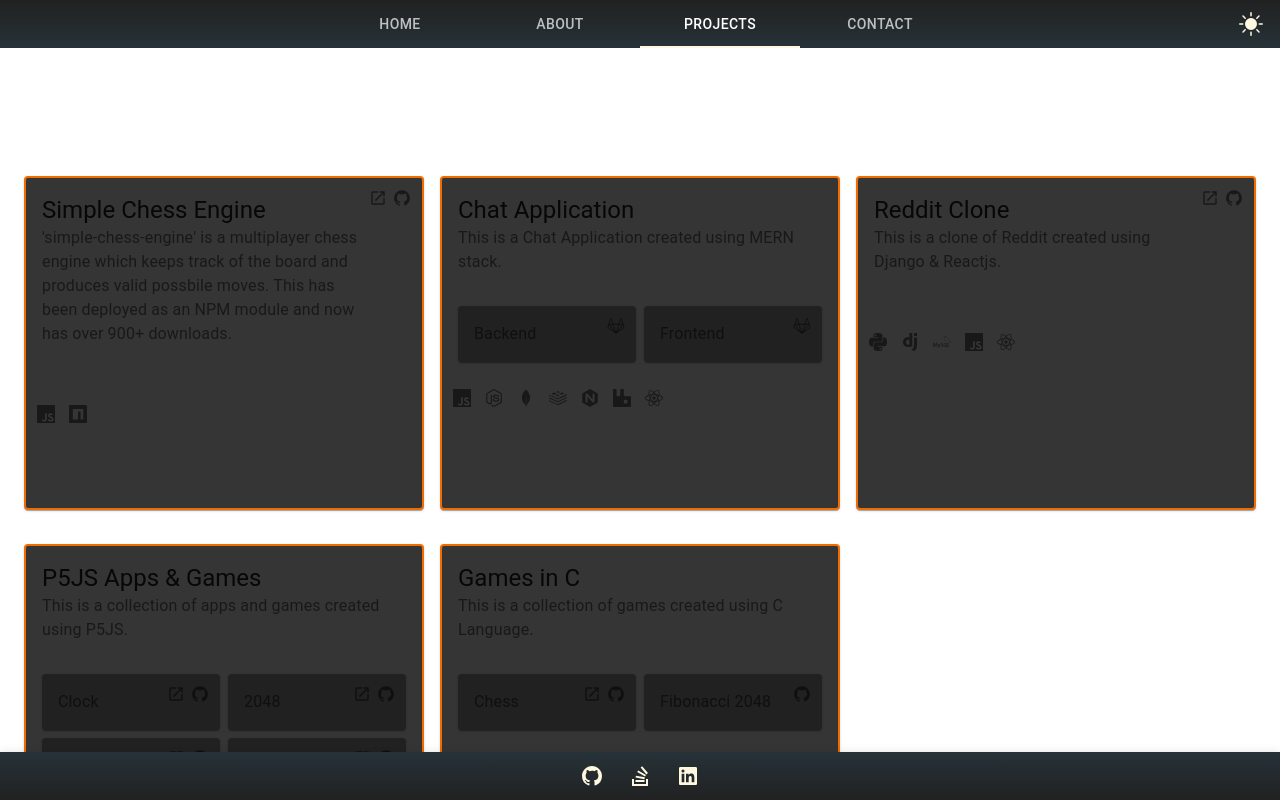
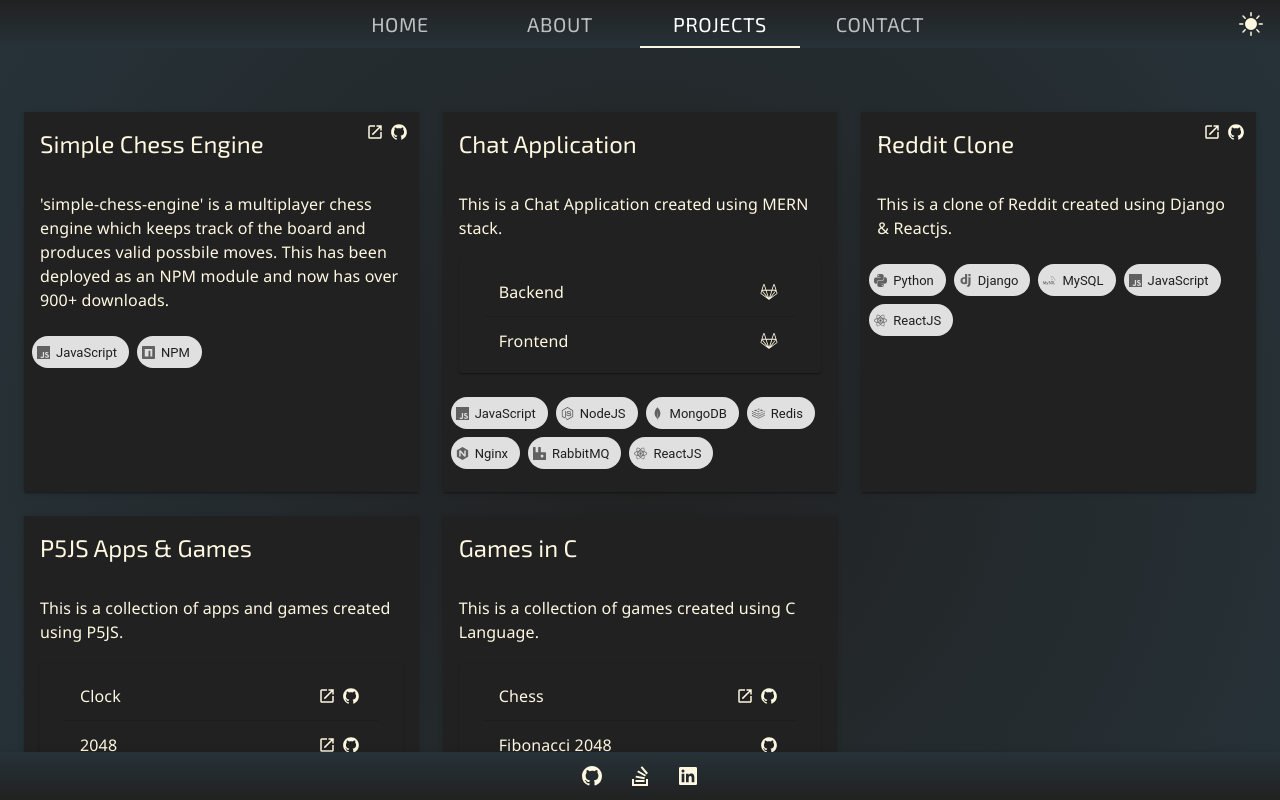
Before and after one commit to SreekarMouli98/SreekarMouli98.github.io, a React (Create React App) app: page / in a window 1280 px wide. Both pictures are taken after a click on the tab "PROJECTS". Built offline with nearby package versions, Linux system fonts and the light colour scheme.

Commit message:
Modified Projects components with theme. Also added fonts to components.

```diff
--- a/public/index.html
+++ b/public/index.html
@@ -12,7 +12,7 @@
     <link rel="apple-touch-icon" href="%PUBLIC_URL%/icon_square.svg" />
     <link rel="preconnect" href="https://fonts.googleapis.com">
     <link rel="preconnect" href="https://fonts.gstatic.com" crossorigin>
-    <link href="https://fonts.googleapis.com/css2?family=Exo+2:wght@400;900&display=swap" rel="stylesheet">
+    <link href="https://fonts.googleapis.com/css2?family=Exo+2:wght@400;900&family=Noto+Sans&display=swap" rel="stylesheet">
     <!--
       manifest.json provides metadata used when your web app is installed on a
       user's mobile device or desktop. See https://developers.google.com/web/fundamentals/web-app-manifest/
--- a/src/Portfolio/Components/Nav/index.js
+++ b/src/Portfolio/Components/Nav/index.js
@@ -22,51 +22,46 @@ import {
 import Context from '../../Context';
 import CustomBackdrop from '../CustomBackdrop';
 
-
 function Home() {
   const context = useContext(Context);
 
-  const useStyles = makeStyles(theme => ({
+  const useStyles = makeStyles((theme) => ({
     navbar: {
       background: theme.palette.background.topDownGradient,
     },
     menuIcon: {
       position: 'fixed',
-      top     : '10px',
-      left    : '10px',
+      top: '10px',
+      left: '10px',
+      zIndex: 1200,
     },
     '@keyframes loadMenu': {
       '0%': {
-        transform: 'scale(0.6)'
+        transform: 'scale(0.6)',
       },
       '25%': {
-        transform: 'scale(0.7)'
+        transform: 'scale(0.7)',
       },
       '50%': {
-        transform: 'scale(0.8)'
+        transform: 'scale(0.8)',
       },
       '75%': {
-        transform: 'scale(0.9)'
+        transform: 'scale(0.9)',
       },
       '100%': {
-        transform: 'scale(1)'
+        transform: 'scale(1)',
       },
     },
     menuItem: {
       animation: '$loadMenu 100ms',
-      color    : 'white',
+      color: 'white',
     },
   }));
 
   const classes = useStyles();
   const [menuOpen, setMenuOpen] = useState(false);
 
-  const menuItems = [
-    'HOME',
-    'ABOUT',
-    'PROJECTS',
-    'CONTACT',
-  ];
+  const menuItems = ['HOME', 'ABOUT', 'PROJECTS', 'CONTACT'];
 
   const handleTabChange = (event, newValue) => {
     context.changeView(menuItems[newValue]);
@@ -77,9 +72,9 @@ function Home() {
   };
 
   const handleThemeChange = () => {
-    let allThemes         = ['light', 'dark'];
+    let allThemes = ['light', 'dark'];
     let currentThemeIndex = allThemes.indexOf(context.uiTheme);
-    let nextThemeIndex    = (currentThemeIndex + 1) % allThemes.length;
+    let nextThemeIndex = (currentThemeIndex + 1) % allThemes.length;
     context.changeUITheme(allThemes[nextThemeIndex]);
   };
 
@@ -100,24 +95,24 @@ function Home() {
 
   if (!context.mobileView) {
     return (
-      <AppBar
-        position='sticky'
-        elevation={0}
-        className={classes.navbar}
-      >
+      <AppBar position="sticky" elevation={0} className={classes.navbar}>
         <Tabs
           centered
           value={menuItems.indexOf(context.view)}
           onChange={handleTabChange}
-          indicatorColor='secondary'
+          indicatorColor="secondary"
         >
           {menuItems.map((menuItem) => (
             <Tab
               key={menuItem}
               label={menuItem}
+              style={{
+                fontFamily: '"Exo 2"',
+                fontSize: '20px',
+              }}
             />
           ))}
-          <Tooltip title='Switch theme'>
+          <Tooltip title="Switch theme">
             <IconButton
               onClick={handleThemeChange}
               style={{
@@ -125,7 +120,7 @@ function Home() {
                 right: 0,
                 marginRight: 5,
               }}
-              color='secondary'
+              color="secondary"
             >
               {context.uiTheme === 'light' && <LightThemeIcon />}
               {context.uiTheme === 'dark' && <DarkThemeIcon />}
@@ -141,7 +136,7 @@ function Home() {
           <IconButton
             className={classes.menuIcon}
             onClick={handleMenuClick}
-            color='secondary'
+            color="secondary"
           >
             <MenuIcon />
           </IconButton>
@@ -158,7 +153,7 @@ function Home() {
               className={classes.menuIcon}
               onClick={handleMenuClick}
               style={{
-                color: 'white'
+                color: 'white',
               }}
             >
               <CloseIcon />
@@ -166,27 +161,30 @@ function Home() {
             <Grid
               container
               spacing={0}
-              direction='column'
-              justify='center'
-              alignItem='center'
+              direction="column"
+              justify="center"
+              alignItem="center"
               style={{
                 height: '100vh',
               }}
             >
               <Grid item>
-                <List component='nav'>
+                <List component="nav">
                   {menuItems.map((menuItem, index) => (
                     <ListItem
                       key={menuItem}
                       button
-                      alignItems='center'
+                      alignItems="center"
                       onClick={() => handleMenuItemClick(index)}
                     >
                       <ListItemText
                         primaryTypographyProps={{
                           align: 'center',
                           variant: 'h5',
-                          gutterBottom: true
+                          gutterBottom: true,
+                          style: {
+                            fontFamily: '"Exo 2"',
+                          },
                         }}
                         className={classes.menuItem}
                       >
@@ -195,23 +193,23 @@ function Home() {
                     </ListItem>
                   ))}
                   <ListItem
-                    key='toggle-theme'
+                    key="toggle-theme"
                     button
-                    alignItems='center'
+                    alignItems="center"
                     onClick={() => handleMenuItemClick('theme')}
                   >
                     <ListItemText
+                      primary={'THEME - ' + context.uiTheme.toUpperCase()}
                       primaryTypographyProps={{
                         align: 'center',
                         variant: 'h5',
                         gutterBottom: true,
+                        style: {
+                          fontFamily: '"Exo 2"',
+                        },
                       }}
                       className={classes.menuItem}
-                    >
-                      THEME:{' '}
-                      {context.uiTheme[0].toUpperCase() +
-                        context.uiTheme.substr(1).toLowerCase()}
-                    </ListItemText>
+                    ></ListItemText>
                   </ListItem>
                 </List>
               </Grid>
--- a/src/Portfolio/Components/Projects/Project.js
+++ b/src/Portfolio/Components/Projects/Project.js
@@ -1,6 +1,23 @@
-import React from 'react';
-import { Card, CardActions, CardContent, CardHeader, Grid, IconButton, Tooltip } from '@material-ui/core';
-import { makeStyles } from '@material-ui/core/styles'
+import React, { useContext } from 'react';
+import {
+  Card,
+  CardActions,
+  CardContent,
+  CardHeader,
+  Chip,
+  Container,
+  Divider,
+  Grid,
+  IconButton,
+  List,
+  ListItem,
+  ListItemSecondaryAction,
+  ListItemText,
+  Paper,
+  Tooltip,
+  Typography,
+} from '@material-ui/core';
+import { makeStyles } from '@material-ui/core/styles';
 import { AiFillGithub as GithubIcon } from 'react-icons/ai';
 import { MdOpenInNew as OpenIcon } from 'react-icons/md';
 import {
@@ -13,161 +30,181 @@ import {
   SiRedis as RedisIcon,
   SiRabbitmq as RabbitMQIcon,
   SiNginx as NginxIcon,
-  SiMysql as MySQLIcon
+  SiMysql as MySQLIcon,
 } from 'react-icons/si';
 import { RiFileUnknowFill as UnknwownIcon } from 'react-icons/ri';
 import { IoLogoGitlab as GitlabIcon } from 'react-icons/io5';
 import { FaNodeJs as NodeJSIcon } from 'react-icons/fa';
 
+import Context from '../../Context';
+
+const useStyles = makeStyles((theme) => ({
+  project: (props) => ({
+    borderRadius: 0,
+    background: theme.palette.primary.dark,
+    color: theme.palette.secondary.main,
+    ...(!props.mobileView && { height: '380px' }),
+  }),
+  subProjectsList: {
+    color: theme.palette.secondary.main,
+  },
+  icon: {
+    '&:hover': {
+      transform: 'scale(1.05)',
+    },
+  },
+}));
+
 function Project(props) {
   const { project } = props;
+  const context = useContext(Context);
+  const styleProps = {
+    mobileView: context.mobileView,
+  };
+  const classes = useStyles(styleProps);
 
-  const useStyles = makeStyles({
-    project: {
-      height: '330px',
-      transition: '250ms',
-      border: '2px solid #ef6c00',
-      backgroundColor: '#353535',
-      '&:hover': {
-        transform: 'scale(1.025)',
-        backgroundColor: '#212121',
-      }
-    },
-    subProject: {
-      transition: '250ms',
-      '&:hover': {
-        transform: 'scale(1.025)'
-      }
-    },
-    icon: {
-      '&:hover': {
-        transform: 'scale(1.05)'
-      }
-    }
-  });
+  const openLinkInNewTab = (link) => window.open(link);
 
-  const classes = useStyles();
-
-  const openLinkInNewTab = link => window.open(link);
-
-  const getTechnologyIcon = technology => {
+  const getTechnologyIcon = (technology) => {
     if (technology === 'JavaScript') {
-      return <JSIcon />
+      return <JSIcon />;
     } else if (technology === 'NPM') {
-      return <NPMIcon />
+      return <NPMIcon />;
     } else if (technology === 'Python') {
-      return <PyIcon />
+      return <PyIcon />;
     } else if (technology === 'Django') {
-      return <DjangoIcon />
+      return <DjangoIcon />;
     } else if (technology === 'ReactJS') {
-      return <ReactIcon />
+      return <ReactIcon />;
     } else if (technology === 'NodeJS') {
-      return <NodeJSIcon />
+      return <NodeJSIcon />;
     } else if (technology === 'MongoDB') {
-      return <MongoDBIcon />
+      return <MongoDBIcon />;
     } else if (technology === 'Redis') {
-      return <RedisIcon />
+      return <RedisIcon />;
     } else if (technology === 'RabbitMQ') {
-      return <RabbitMQIcon />
+      return <RabbitMQIcon />;
     } else if (technology === 'Nginx') {
-      return <NginxIcon />
+      return <NginxIcon />;
     } else if (technology === 'MySQL') {
-      return <MySQLIcon />
+      return <MySQLIcon />;
     } else {
-      return <UnknwownIcon />
+      return <UnknwownIcon />;
     }
   };
 
-  const getHeaderLinks = project => {
+  const getHeaderLinks = (project) => {
     return (
       <React.Fragment>
         {project.accessLink && (
-          <Tooltip title='Open'>
+          <Tooltip title="Open">
             <IconButton
               className={classes.icon}
-              size='small'
+              size="small"
               onClick={() => openLinkInNewTab(project.accessLink)}
+              color="secondary"
             >
               <OpenIcon />
             </IconButton>
           </Tooltip>
         )}
         {project.githubLink && (
-          <Tooltip title='Github'>
+          <Tooltip title="Github">
             <IconButton
               className={classes.icon}
-              size='small'
+              size="small"
               onClick={() => openLinkInNewTab(project.githubLink)}
+              color="secondary"
             >
               <GithubIcon />
             </IconButton>
           </Tooltip>
         )}
         {project.gitlabLink && (
-          <Tooltip title='Gitlab'>
+          <Tooltip title="Gitlab">
             <IconButton
               className={classes.icon}
-              size='small'
+              size="small"
               onClick={() => openLinkInNewTab(project.gitlabLink)}
+              color="secondary"
             >
               <GitlabIcon />
             </IconButton>
           </Tooltip>
         )}
       </React.Fragment>
-    )
+    );
   };
 
   return (
     <React.Fragment>
-      <Card className={classes.project}>
+      <Card className={classes.project} elevation={2}>
         <CardHeader
           title={project.name}
-          subheader={project.desc}
           action={getHeaderLinks(project)}
+          titleTypographyProps={{
+            style: {
+              fontFamily: '"Exo 2"',
+            },
+          }}
         />
         <CardContent>
+          <Typography style={{ fontFamily: '"Noto Sans"' }}>
+            {project.desc}
+          </Typography>
           {project.type === 'collection' && (
-            <Grid
-              container
-              justify='center'
-              spacing={1}
+            <Paper
+              style={{
+                minHeight: '80px',
+                maxHeight: '150px',
+                overflowY: 'scroll',
+                overflowX: 'hidden',
+                marginTop: 20,
+              }}
             >
-              {project.collection.map((subProject, index) => (
-                <Grid
-                  item
-                  key={index}
-                  xs={6}
-                >
-                  <Card className={classes.subProject}>
-                    <CardHeader
-                      subheader={subProject.name}
-                      action={getHeaderLinks(subProject)}
-                    />
-                  </Card>
-                </Grid>
-              ))}
-            </Grid>
+              <Container>
+                <List className={classes.subProjectsList}>
+                  {project.collection.map((subProject, index) => (
+                    <React.Fragment>
+                      <ListItem key={index}>
+                        <ListItemText
+                          primary={subProject.name}
+                          primaryTypographyProps={{
+                            style: {
+                              fontFamily: '"Noto Sans"',
+                            },
+                          }}
+                        />
+                        <ListItemSecondaryAction>
+                          {getHeaderLinks(subProject)}
+                        </ListItemSecondaryAction>
+                      </ListItem>
+                      {index !== project.collection.length - 1 && <Divider />}
+                    </React.Fragment>
+                  ))}
+                </List>
+              </Container>
+            </Paper>
           )}
         </CardContent>
         <CardActions>
-          {project.technologies.map((technology, index) => (
-            <Tooltip
-              key={index}
-              title={technology}
-            >
-              <IconButton
-                className={classes.icon}
-                size='small'
-              >
-                {getTechnologyIcon(technology)}
-              </IconButton>
-            </Tooltip>
-          ))}
+          <Grid container spacing={1}>
+            {project.technologies.map((technology, index) => (
+              <Grid item>
+                <Chip
+                  icon={getTechnologyIcon(technology)}
+                  label={technology}
+                  style={{
+                    ...(context.mobileView && { width: 70 }),
+                  }}
+                />
+              </Grid>
+            ))}
+          </Grid>
         </CardActions>
       </Card>
     </React.Fragment>
-  )
+  );
 }
 
 export default Project;
--- a/src/Portfolio/Components/Projects/index.js
+++ b/src/Portfolio/Components/Projects/index.js
@@ -1,58 +1,60 @@
 import React, { useContext } from 'react';
-import { Container, Grid, Toolbar, Typography } from '@material-ui/core';
+import {
+  AppBar,
+  Container,
+  Grid,
+  Paper,
+  Toolbar,
+  Typography,
+} from '@material-ui/core';
+import { makeStyles } from '@material-ui/styles';
+
 import data from '../../data.json';
 import Project from './Project';
 import Context from '../../Context';
 
-const MAX_MOBILE_VIEW_WIDTH = 670;
+const useStyles = makeStyles((theme) => ({
+  projectsPaper: {
+    borderRadius: 0,
+    height: '100%',
+    background: theme.palette.background.circularGradient,
+    overflowY: 'scroll',
+  },
+}));
 
 function Projects() {
   const context = useContext(Context);
-
-  const getProjectSize = () => {
-    let width = context.windowSize.width;
-    if (width < 570) {
-      return 12;
-    } else if (width < 880) {
-      return 6;
-    } else {
-      return 4;
-    }
-  };
+  const classes = useStyles();
 
   return (
-    <React.Fragment>
-      <Toolbar />
+    <Paper className={classes.projectsPaper}>
       <Container>
-        {context.windowSize.width < MAX_MOBILE_VIEW_WIDTH ? (
-          <React.Fragment>
-            <Typography variant='h3' align='center'>
+        {context.mobileView && (
+          <AppBar position="sticky" elevation={0}>
+            <Typography
+              variant="h4"
+              align="center"
+              style={{
+                fontFamily: '"Exo 2"',
+              }}
+            >
               PROJECTS
             </Typography>
-            <Toolbar />
-          </React.Fragment>
-        ) : (
-          <Toolbar />
+          </AppBar>
         )}
-        <Grid
-          container
-          spacing={2}
-        >
-          {data.projects.map((project, index) =>
-            <Grid
-              item
-              key={index}
-              xs={getProjectSize()}
-            >
-              <Project project={project}/>
-              <br />
+        <Toolbar />
+        <Grid container spacing={3}>
+          {data.projects.map((project, index) => (
+            <Grid item key={index} xs={12} lg={4}>
+              <Project project={project} />
             </Grid>
-          )}
+          ))}
         </Grid>
         <Toolbar />
+        <Toolbar />
       </Container>
-    </React.Fragment>
-  )
+    </Paper>
+  );
 }
 
 export default Projects;
```
